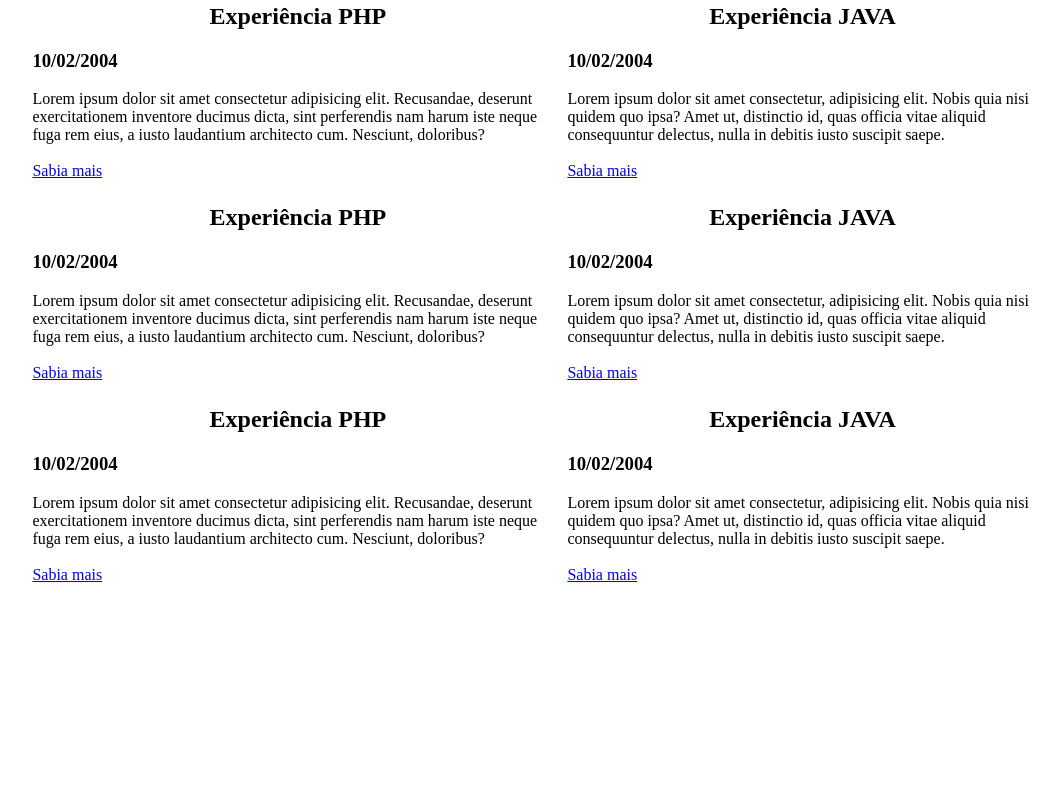
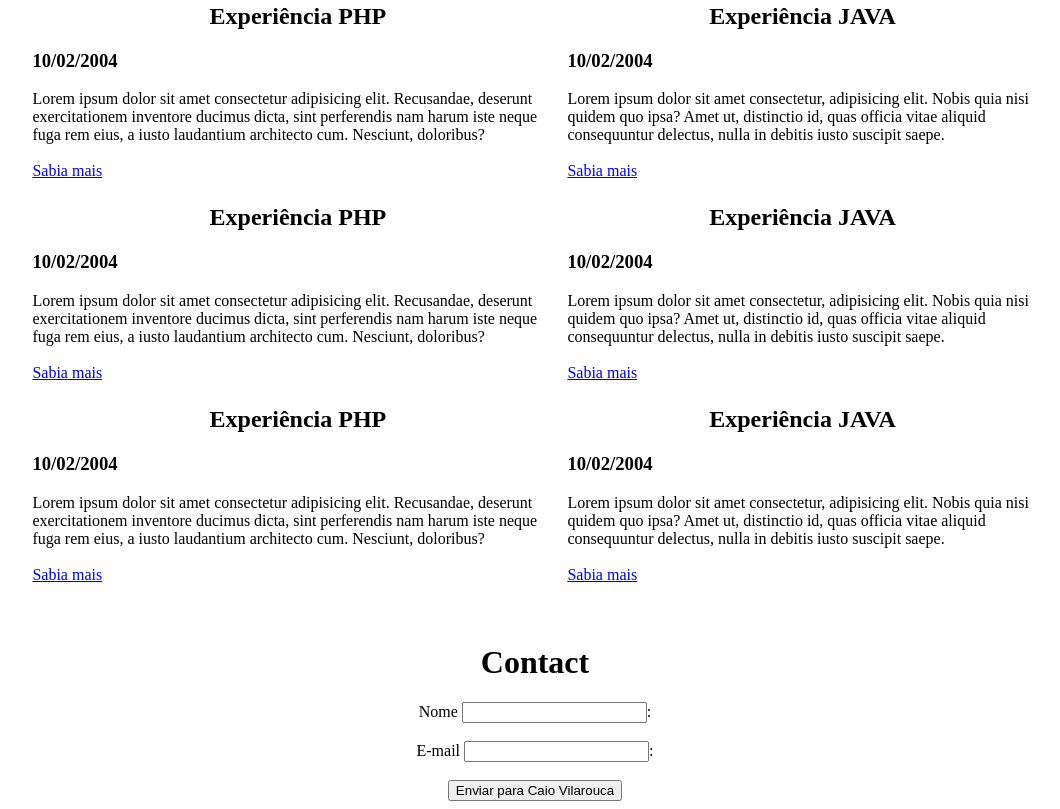
Before and after one commit to CaioVilarouca/portfolio-caio-vilarouca, a plain HTML site: page src/index.html in a window 1280 px wide. Shown: the part 1379-2188 px from the top of the page, without its empty margins (105-1165 px from the left). Before the commit the page ends 1974 px from the top, so only its background shows below. Drawn offline with Linux system fonts and the light colour scheme.

Commit message:
Contact
Html finalizado

```diff
--- a/src/index.html
+++ b/src/index.html
@@ -124,6 +124,12 @@
             </td>
         </tr>
      </table>
-
+     <br><br>
+    <form action="" method="post" align="center">
+        <h1>Contact</h1>
+        Nome <input type="text">: <br><br>
+        E-mail <input type="email">:<br><br>
+        <input type="submit" value="Enviar para Caio Vilarouca">
+    </form>
 </body>
 </html>
```
